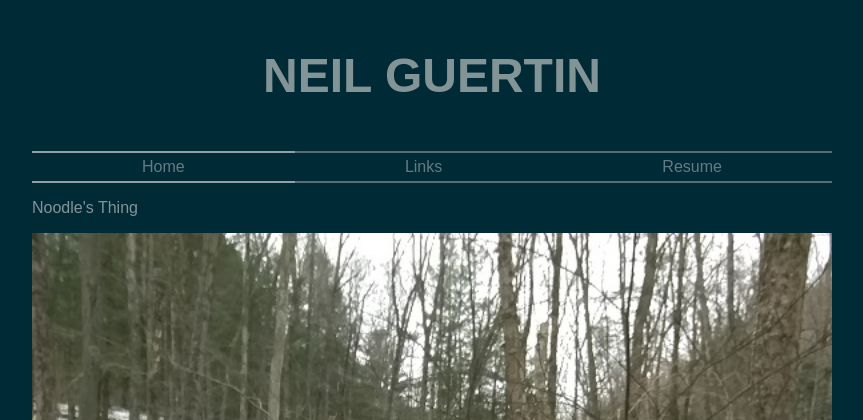
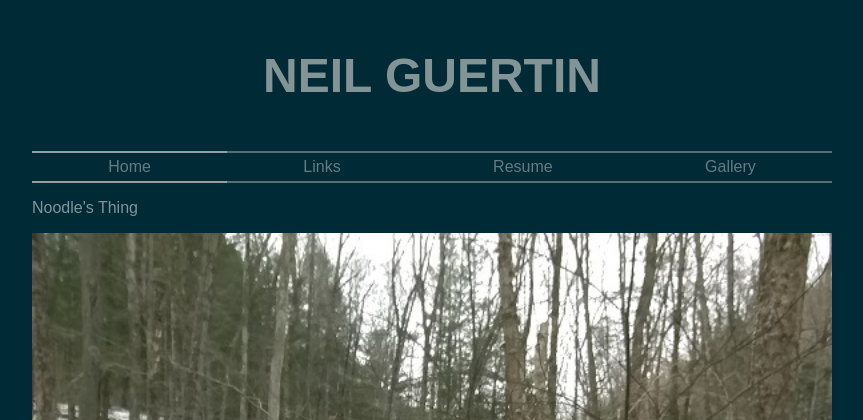
Before and after one commit to neilguertin/neilguertin-com, a PHP site: page /index.php in a window 1280 px wide. Shown: the top 420 px of the page, without its empty margins (208-1071 px from the left). Run offline with PHP 8.4, Linux system fonts and the light colour scheme.

Commit message:
Update navbar to point to gallery

```diff
--- a/home/navbar.php
+++ b/home/navbar.php
@@ -8,6 +8,7 @@
 		-->
 		<li id="navbar-links"><a href="/home/links.php">Links</a></li>
 		<li id="navbar-resume"><a href="/home/resume.php">Resume</a></li>
+		<li id="navbar-gallery"><a href="/gallery/">Gallery</a></li>
 		<!--
 		<li id="navbar-running"><a href="/home/running.php">Running</a></li>
 		-->
```
